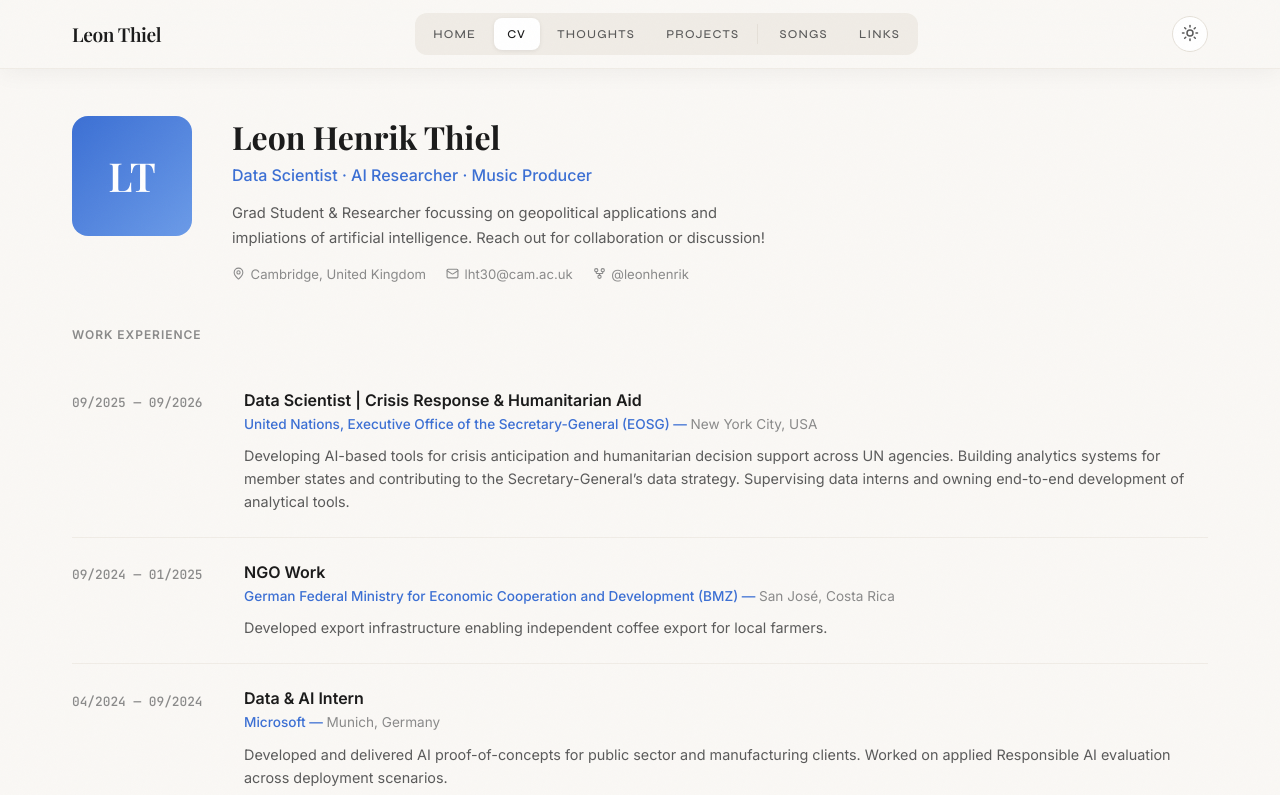
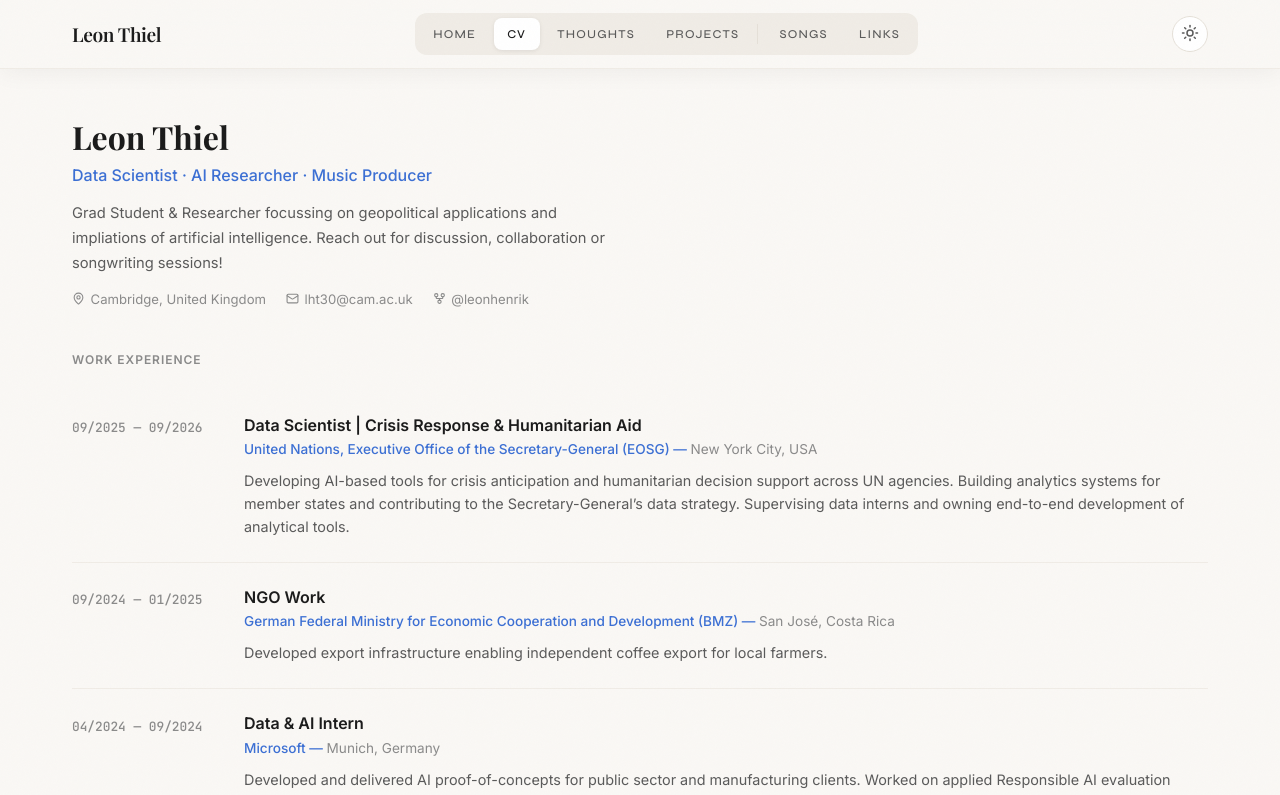
Before and after one commit to leonhenrik/leonhenrik.github.io, a React (Vite) app: page /cv in a window 1280 px wide. Shown: the top 795 px of the page. Built offline with nearby package versions, Linux system fonts and the light colour scheme; a web font is replaced by a local one.

Commit message:
ballon dor fallacy

```diff
--- a/src/data/content.js
+++ b/src/data/content.js
@@ -1,7 +1,7 @@
 export const profile = {
-  name: 'Leon Henrik Thiel',
+  name: 'Leon Thiel',
   tagline: 'Data Scientist · AI Researcher · Music Producer',
-  bio: `Grad Student & Researcher focussing on geopolitical applications and impliations of artificial intelligence. Reach out for collaboration or discussion!`,
+  bio: `Grad Student & Researcher focussing on geopolitical applications and impliations of artificial intelligence. Reach out for discussion, collaboration or songwriting sessions!`,
   location: 'Cambridge, United Kingdom',
   email: 'lht30@cam.ac.uk',
   github: 'leonhenrik',
@@ -357,14 +357,26 @@ export const boardGames = [
 
 export const blogPosts = [
   {
-    slug: 'on-creative-constraints',
-    title: 'On Creative Constraints',
-    subtitle: 'Why limitation is the best collaborator',
-    date: 'April 12, 2026',
-    readTime: '5 min read',
-    tags: ['creativity', 'process', 'writing'],
+    slug: 'the-ballon-dor-fallacy',
+    title: 'The Ballon D\'Or Fallacy',
+    subtitle: 'Evaluating on Achievement vs. Skill, and its issue for educational equality',
+    date: 'September 18, 2026',
+    tags: ['society', 'career', 'applications'],
     excerpt: "",
-    content: ``,
+    content: `As a semi-chronically online person, everyone is bound to stumble upon a significant part of the online & offline discourse about who is the "GOAT" (acronym for "Greatest Of All Time") Football player. A large part of the discourse participants tend to agree that the final debate boils down to two candidates, namely Cristiano Ronaldo (Now at Al Nassr, I think), and Lionel Messi (Inter Miami). There are several arguments in favor of each one of them: Messi is a better playmaker, Ronaldo has scored more spectacular goals, and represents more of an intense work ethic within the sport – (and so on, I’m not to well-versed on any technical details). However, one reoccurring argument has always bugged me, and I think this fallacy is central to self-perpetuating inequality of opportunity in education and careers.
+The Ballon D’Or, awarded by France Football and a jury of experts and football players annually, is presented to the best footballer (whatever that may mean) within any given year. The best players in history have won a couple, while Ronaldo and Messi represent an anomaly here: Ronaldo has won five Ballon d’Ors, and Messi has a staggering eight Ballon d’Ors to his name. Yes, that is an incredible achievement.
+However, this is where the problem comes into play. Comparing two candidates (in this case, Ronaldo and Messi) on the basis of something they have been awarded for their skill, instead of comparing them based on their skills, introduces infinite confounding variables. Mood of the Jury, composition of the Jury, maybe even favours between clubs and players, and the the ever-so-annoying principle of “The Winner Takes it all”, where a close second is awarded the same as the last placed person, therefore making statistical comparisons meaningless.
+
+If you’re following this far, that then to me means, that the argument “Messi is the better player, as he has more Ballon d’Ors, is a completely meaningless statement, as the basis of measurement for this award (his actual footballing skill) is also known and visible to declarant, who could make a more meaningful statement by comparing her or his perception of the actual footballing talent put into play.
+Okay, enough rambling about football; I think the bridge to career capital or educational attainment is clear. Too often, people are evaluated based on achievements, not on undiluted skill. If a selection committee has access to the underlying evidence of merit, relying heavily on previous selection outcomes creates a feedback loop in which past recognition becomes evidence for future skill – meaning, the same performance is evaluated twice (or perpetually and recursively, causing weird upward cycles).
+
+If a person holds e.g. a scholarship, they are seen way more favorably for another scholarship application, which – yes, of course the selection of another Jury can be seen as a stamp of approval – however, as the data or performance that this decision is based on informations accessible to the current decision body, in form of grades, social commitment etc. making an own judgement, without letting prior awards dilute the view, would be the way towards reducing inequality in the process.
+
+Across fellowships, scholarships, and extracurricular programs, this feedback loop causes young people to start to get “passed around”, basically in a circle, bumping into the same people, as a grand number of admission committees favor prior “stamps of approval” highly. Of course, those awards often do hold meaning – there is no denying that.
+However, for students, realizing that in this attention economy, signals like that may be the path to further reward, this can lead to very misaligned incentives, as taking time to properly work on a project, and do the “invisible work” is rewarded less than striving for certain signals and has a lower perceived return on time investment. Having gone through some fellowships like that and feeling those misaligned incentives myself, I am concerned about the long-term effects of this A) for individual motivation, and time spent on meaningful work vs. working on attaining external reward. B) In the grand scheme of things, I see a big issue in the diminishing returns caused by repeated investments into a small subset of the student population, instead of dispersing chances more broadly.
+
+After all, while awards surely feel cool, in the end, they are fancy noise. It’s very worth it to look beyond and to not further give a rise to credential-chasing-game as it is overly apparent in the US.
+`,
   },
 ]
 
--- a/src/pages/Blog.jsx
+++ b/src/pages/Blog.jsx
@@ -40,7 +40,7 @@ export default function Blog() {
         transition={{ duration: 0.4 }}
       >
         <h1>Thoughts</h1>
-        <p className="subtitle">Unstructured notes on anything I deem noteworthy to ramble about. All positions are my own.</p>
+        <p className="subtitle">Unstructured notes on anything I deem noteworthy to ramble about. All positions are my own, and no AI is ever used for writing this.</p>
         <div className="accent-line" />
       </motion.div>
 
--- a/src/pages/CV.jsx
+++ b/src/pages/CV.jsx
@@ -17,7 +17,6 @@ export default function CV() {
   return (
     <motion.div variants={stagger} initial="hidden" animate="show">
       <motion.div className="cv-hero" variants={fadeUp}>
-        <div className="cv-avatar">LT</div>
         <div className="cv-intro">
           <h1>{profile.name}</h1>
           <div className="tagline">{profile.tagline}</div>
```
